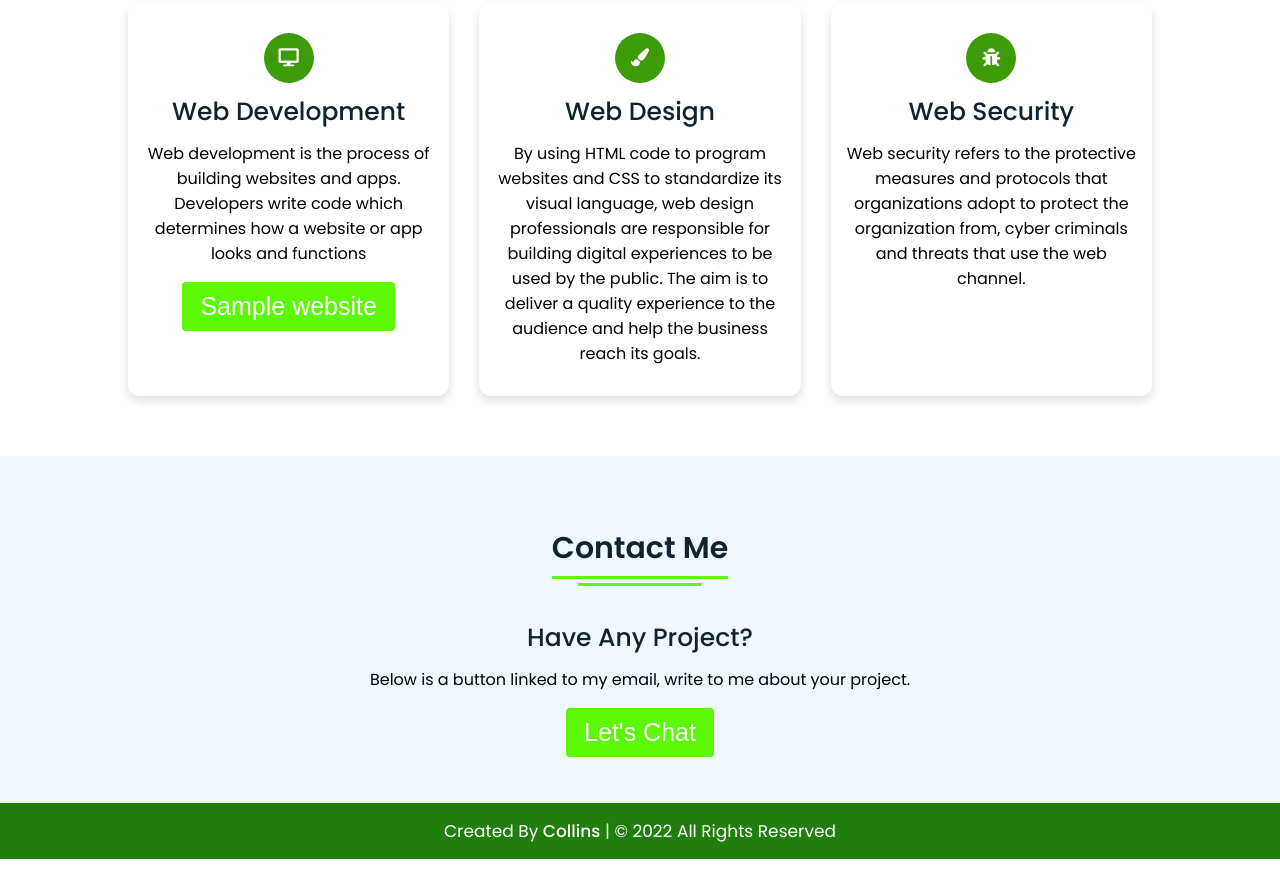
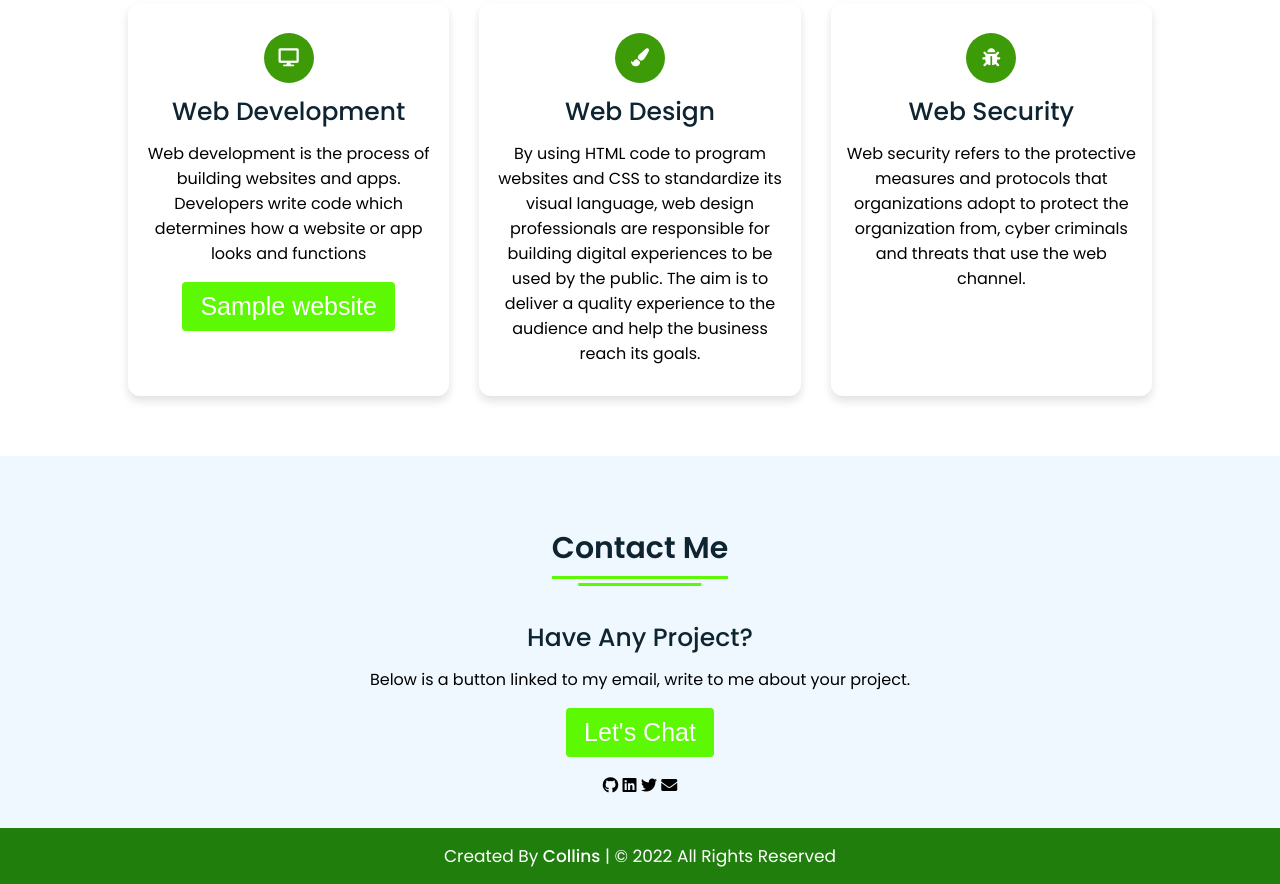
Before and after one commit to collo-n/Portfolio, a plain HTML site: page index.html in a window 1280 px wide. Shown: the part 2313-3197 px from the top of the page. Before the commit the page ends 3172 px from the top, so only its background shows below. Drawn offline with Linux system fonts and the light colour scheme.

Commit message:
Update index.html

```diff
--- a/index.html
+++ b/index.html
@@ -156,6 +156,12 @@
       <div class="button">
         <a href="mailto:collinsnyachoti@gmail.com?subject=subject"><button>Let's Chat</button></a>
       </div>
+      <div class="icons">
+      <a href="https://github.com/collo-n" target="_blank" rel="noreferrer noopener"><i class="fab fa-github" style="color: black;"></i></a>
+      <a href="www.linkedin.com/in/collins-nyachoti" target="_blank" rel="noreferrer noopener"><i class="fab fa-linkedin" style="color: black;"></i></a>
+      <a href="https://twitter.com/Collins28815157" target="_blank" rel="noreferrer noopener"><i class="fab fa-twitter" style="color: black;"></i></a>
+      <a href="mailto:collinsnyachoti@gmail.com?subject=subject" target="_blank" rel="noreferrer noopener"><i class="fas fa-envelope" style="color: black;"></i></a>
+    </div>
     </div>
   </div>
 </section>
```
